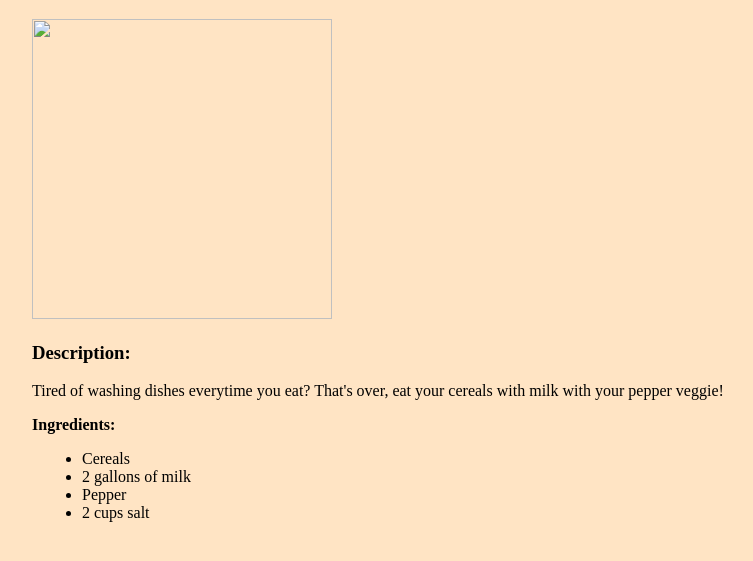
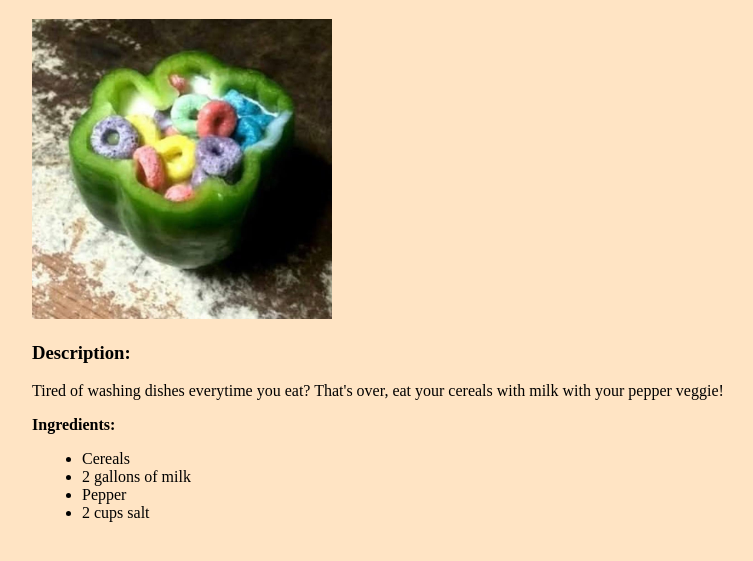
Before and after one commit to nxelia99/odin_recipes, a plain HTML site: page recipes/cereals.html in a window 1280 px wide. Shown: the part 61-622 px from the top of the page, without its empty margins (26-779 px from the left). Drawn offline with Linux system fonts and the light colour scheme.

Commit message:
Update cereals.html

```diff
--- a/recipes/cereals.html
+++ b/recipes/cereals.html
@@ -6,7 +6,7 @@
 
 
 <h1 id="header">Cereals with milk</h1>
-<img src="images\cereals.jpg", style="width:300px;height:300px"><br>
+<img src="..\images\cereals.jpg", style="width:300px;height:300px"><br>
 <body>
     <h3>Description:</h3>
     <p>Tired of washing dishes everytime you eat? That's over, eat your cereals with milk with your pepper veggie! </p>
```
